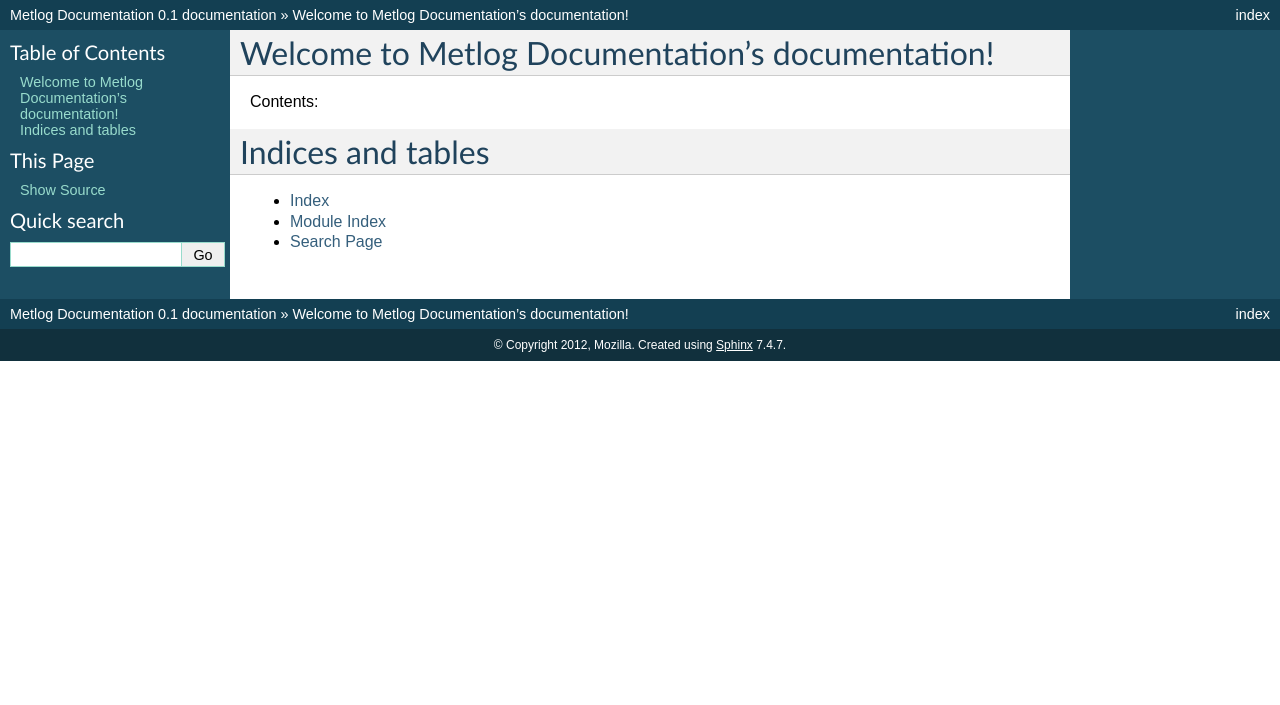
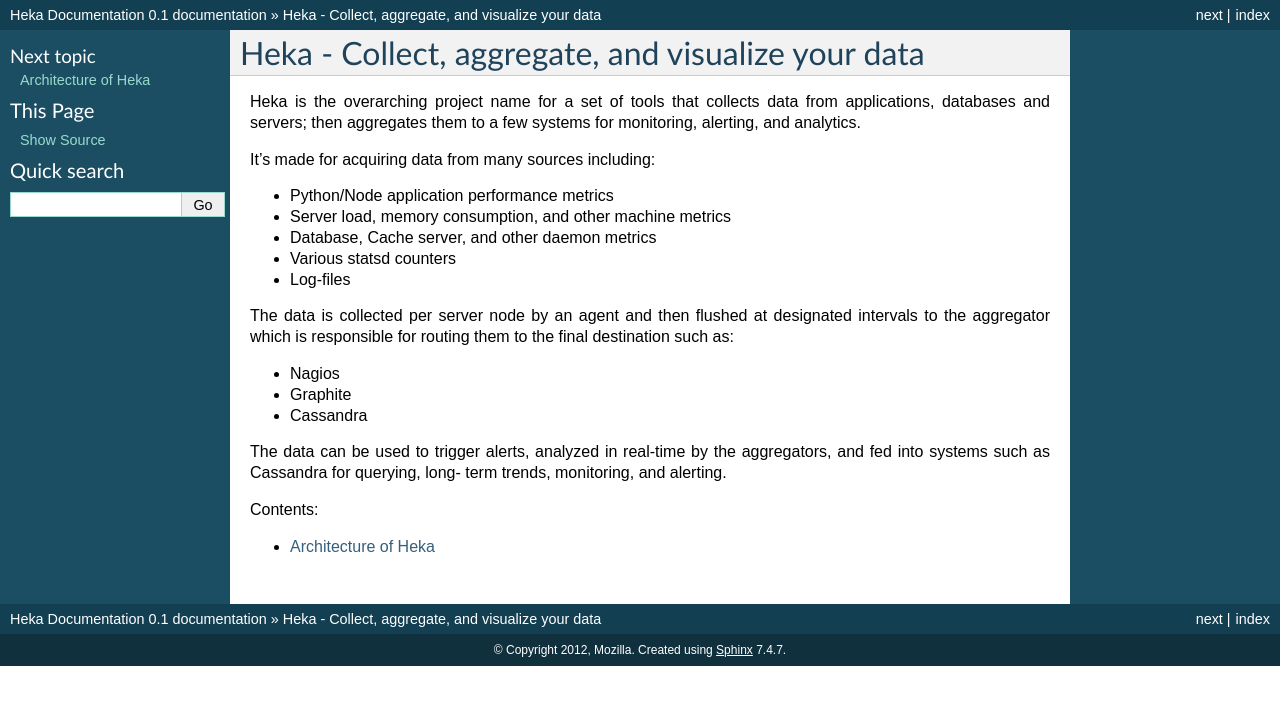
Before and after one commit to mozilla-services/heka-docs, a Sphinx documentation site: the page built from source/index.rst, in a window 1280 px wide. Shown: the top 705 px of the page. Built offline with Sphinx 7.4.7, drawn with Linux system fonts in a browser that asks for light colours.

Commit message:
Update for rename and add architecture and dot file

```diff
--- /dev/null
+++ b/source/architecture/index.rst
@@ -0,0 +1,9 @@
+.. _architecture_overview:
+
+====================
+Architecture of Heka
+====================
+
+At a glance...
+
+.. graphviz:: overview.dot
--- a/source/conf.py
+++ b/source/conf.py
@@ -1,6 +1,6 @@
 # -*- coding: utf-8 -*-
 #
-# Metlog Documentation documentation build configuration file, created by
+# Heka Documentation documentation build configuration file, created by
 # sphinx-quickstart on Tue Oct 16 14:34:55 2012.
 #
 # This file is execfile()d with the current directory set to its containing dir.
@@ -25,7 +25,10 @@
 
 # Add any Sphinx extension module names here, as strings. They can be extensions
 # coming with Sphinx (named 'sphinx.ext.*') or your custom ones.
-extensions = ['sphinx.ext.autodoc', 'sphinx.ext.intersphinx']
+extensions = ['sphinx.ext.autodoc', 'sphinx.ext.intersphinx',
+              'sphinx.ext.graphviz']
+
+graphviz_output_format = 'svg'
 
 # Add any paths that contain templates here, relative to this directory.
 templates_path = ['_templates']
@@ -40,7 +43,7 @@
 master_doc = 'index'
 
 # General information about the project.
-project = u'Metlog Documentation'
+project = u'Heka Documentation'
 copyright = u'2012, Mozilla'
 
 # The version info for the project you're documenting, acts as replacement for
@@ -164,7 +167,7 @@
 #html_file_suffix = None
 
 # Output file base name for HTML help builder.
-htmlhelp_basename = 'MetlogDocumentationdoc'
+htmlhelp_basename = 'HekaDocumentationdoc'
 
 
 # -- Options for LaTeX output --------------------------------------------------
@@ -183,7 +186,7 @@
 # Grouping the document tree into LaTeX files. List of tuples
 # (source start file, target name, title, author, documentclass [howto/manual]).
 latex_documents = [
-  ('index', 'MetlogDocumentation.tex', u'Metlog Documentation Documentation',
+  ('index', 'HekaDocumentation.tex', u'Heka Documentation Documentation',
    u'Mozilla', 'manual'),
 ]
 
@@ -213,7 +216,7 @@
 # One entry per manual page. List of tuples
 # (source start file, name, description, authors, manual section).
 man_pages = [
-    ('index', 'metlogdocumentation', u'Metlog Documentation Documentation',
+    ('index', 'Hekadocumentation', u'Heka Documentation Documentation',
      [u'Mozilla'], 1)
 ]
 
@@ -227,8 +230,8 @@
 # (source start file, target name, title, author,
 #  dir menu entry, description, category)
 texinfo_documents = [
-  ('index', 'MetlogDocumentation', u'Metlog Documentation Documentation',
-   u'Mozilla', 'MetlogDocumentation', 'One line description of project.',
+  ('index', 'HekaDocumentation', u'Heka Documentation Documentation',
+   u'Mozilla', 'HekaDocumentation', 'One line description of project.',
    'Miscellaneous'),
 ]
 
--- a/source/index.rst
+++ b/source/index.rst
@@ -1,21 +1,35 @@
-.. Metlog Documentation documentation master file, created by
-   sphinx-quickstart on Tue Oct 16 14:34:55 2012.
-   You can adapt this file completely to your liking, but it should at least
-   contain the root `toctree` directive.
+==================================================
+Heka - Collect, aggregate, and visualize your data
+==================================================
 
-Welcome to Metlog Documentation's documentation!
-================================================
+Heka is the overarching project name for a set of tools that collects
+data from applications, databases and servers; then aggregates them to
+a few systems for monitoring, alerting, and analytics.
+
+It's made for acquiring data from many sources including:
+
+- Python/Node application performance metrics
+- Server load, memory consumption, and other machine metrics
+- Database, Cache server, and other daemon metrics
+- Various statsd counters
+- Log-files
+
+The data is collected per server node by an agent and then flushed
+at designated intervals to the aggregator which is responsible for
+routing them to the final destination such as:
+
+- Nagios
+- Graphite
+- Cassandra
+
+The data can be used to trigger alerts, analyzed in real-time by the
+aggregators, and fed into systems such as Cassandra for querying, long-
+term trends, monitoring, and alerting.
+
 
 Contents:
 
 .. toctree::
    :maxdepth: 2
 
-
-
-Indices and tables
-==================
-
-* :ref:`genindex`
-* :ref:`modindex`
-* :ref:`search`
+   architecture/index
```
Also changed, not shown: 3 other files.
